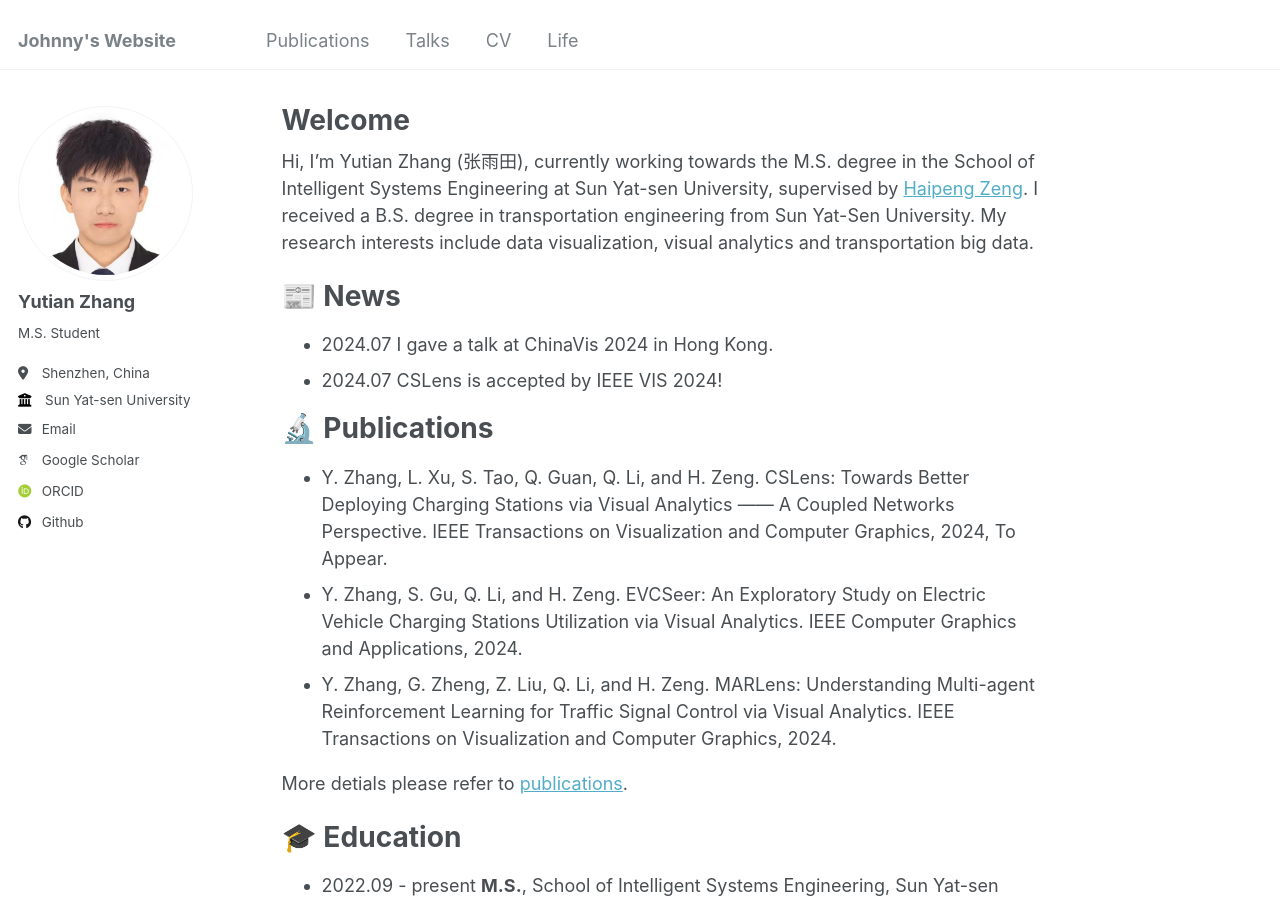
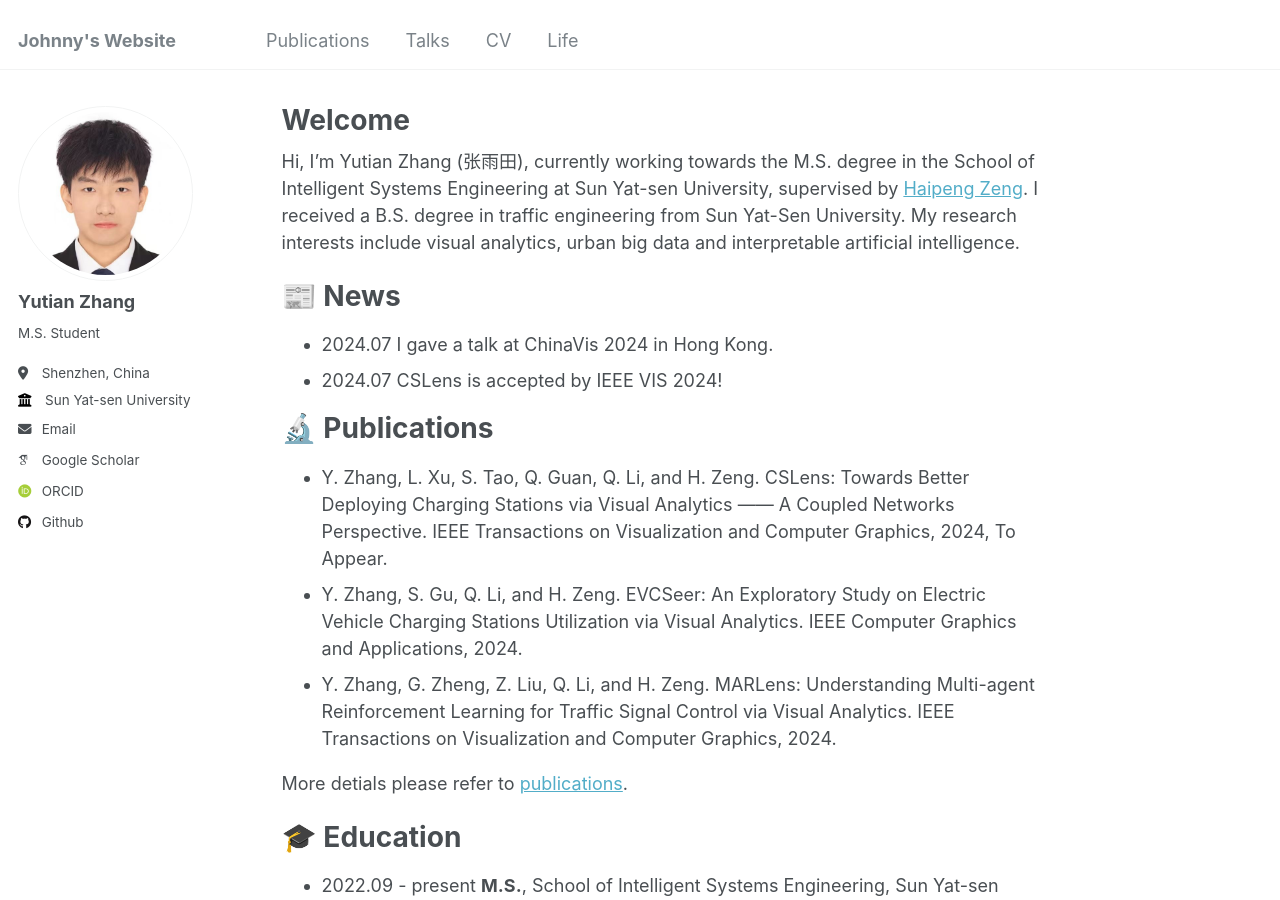
Before and after one commit to johnnyzhang99/johnnyzhang99.github.io, a Jekyll site: the page built from _pages/about.md, in a window 1280 px wide and 900 px high. Built offline with Jekyll 4.4.1, drawn with Linux system fonts in a browser that asks for light colours; some web fonts are replaced.

Commit message:
update CV

```diff
--- a/_pages/about.md
+++ b/_pages/about.md
@@ -7,7 +7,7 @@
   - /about.html
 ---
 
-Hi, I'm Yutian Zhang (张雨田), currently working towards the M.S. degree in the School of Intelligent Systems Engineering at Sun Yat-sen University, supervised by [Haipeng Zeng](https://www.zenghp.org/). I received a B.S. degree in transportation engineering from Sun Yat-Sen University. My research interests include data visualization, visual analytics and transportation big data.
+Hi, I'm Yutian Zhang (张雨田), currently working towards the M.S. degree in the School of Intelligent Systems Engineering at Sun Yat-sen University, supervised by [Haipeng Zeng](https://www.zenghp.org/). I received a B.S. degree in traffic engineering from Sun Yat-Sen University. My research interests include visual analytics, urban big data and interpretable artificial intelligence.
 
 📰 News
 ======
```
Also changed, not shown: _pages/life.md (+1 -1 lines), 1 other file.
